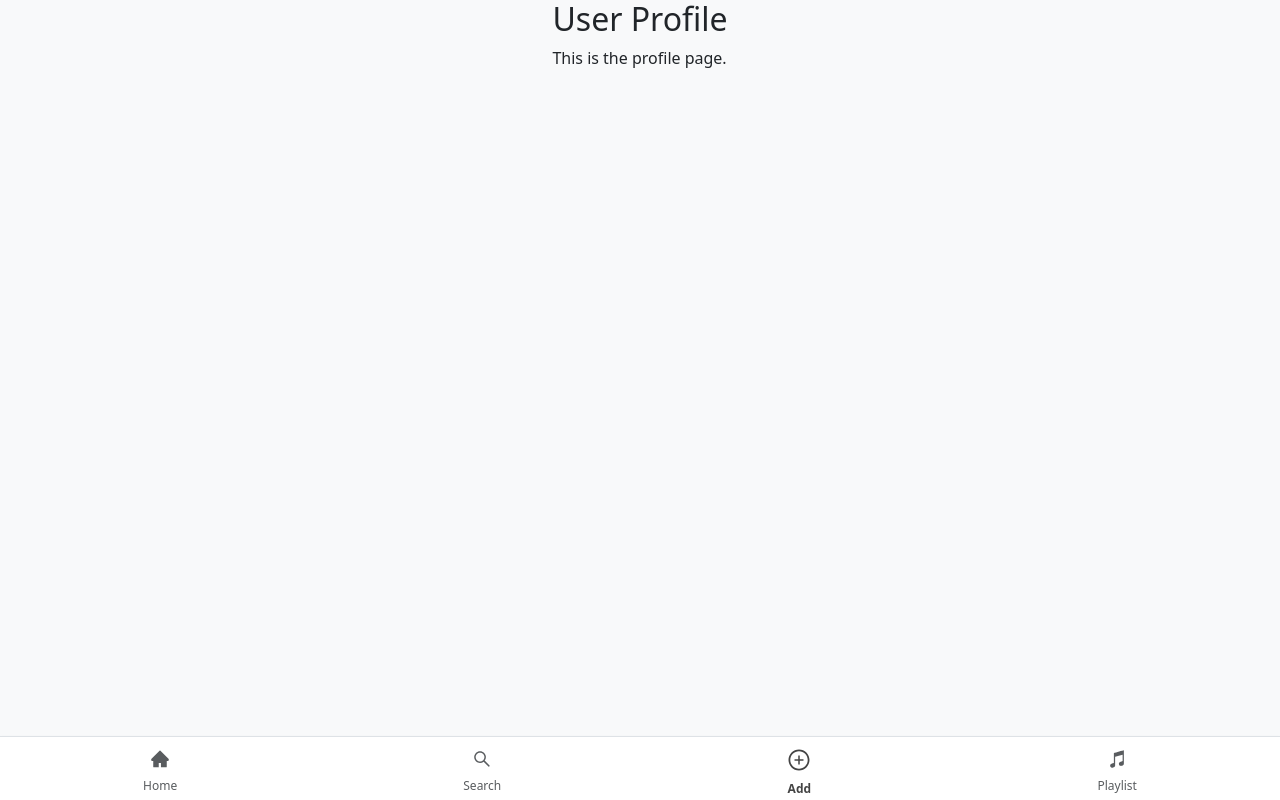
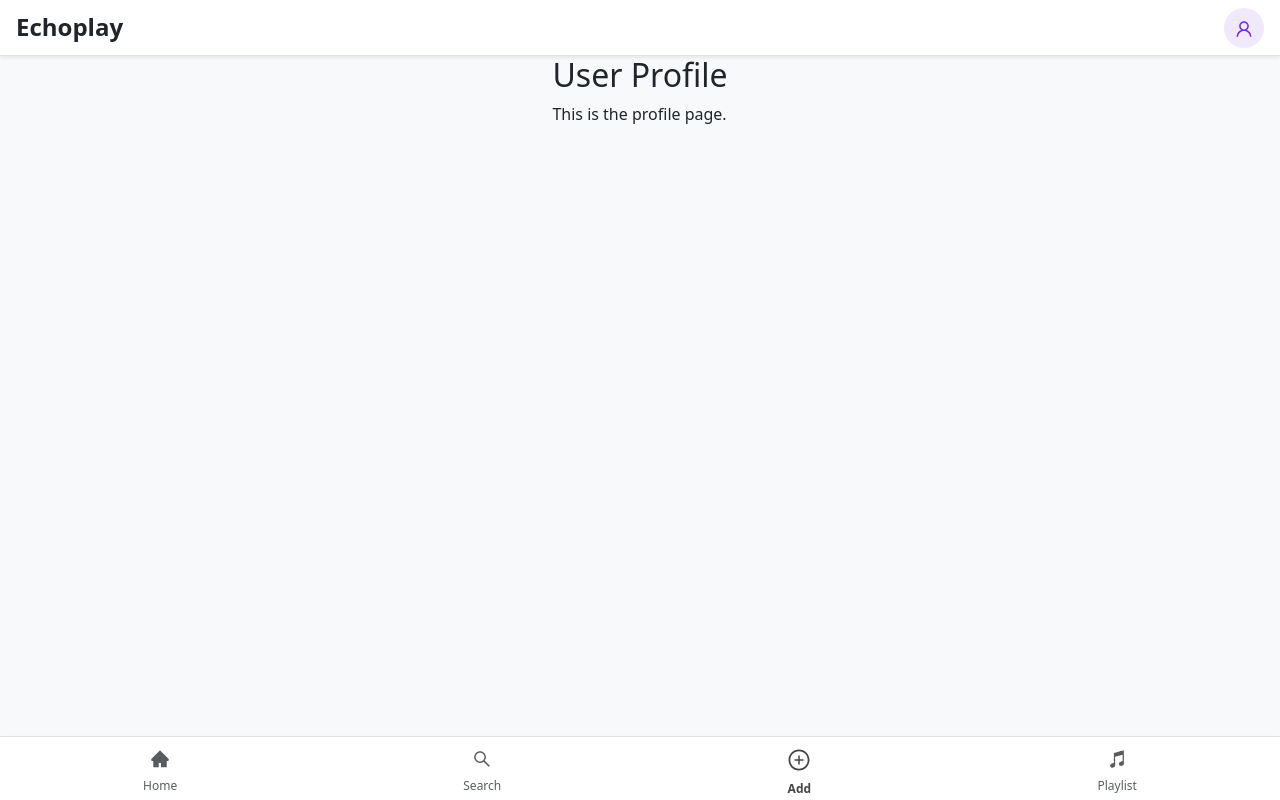
Before and after one commit to lucieokd/SA-ProjectLucieDanick-2526, a React (Vite) app in the folder echoplay/: page /profile in a window 1280 px wide. Built offline with nearby package versions, Linux system fonts and the light colour scheme.

Commit message:
headerbar-fix

```diff
--- a/echoplay/src/layouts/MainLayout.tsx
+++ b/echoplay/src/layouts/MainLayout.tsx
@@ -2,19 +2,20 @@ import React, { useState } from "react";
 import { Outlet } from "react-router-dom";
 import Navbar from "../components/Navbar";
 import AddPopup from "../pages/AddPopup";
+import HeaderBar from "../components/HeaderBar";
+
 
 const MainLayout: React.FC = () => {
   const [showAddPopup, setShowAddPopup] = useState(false);
 
   return (
     <div className="d-flex flex-column min-vh-100 position-relative">
-      <div className="flex-grow-1">
+      <HeaderBar/>
+
+      <div className="flex-grow-1" style={{ paddingTop: '56px' }}>
         <Outlet />
       </div>
-
-      {/* Navbar met Add-knop */}
       <Navbar onAddClick={() => setShowAddPopup(true)} />
-
       {/* Add-popup */}
       <AddPopup show={showAddPopup} onClose={() => setShowAddPopup(false)} />
     </div>
```
